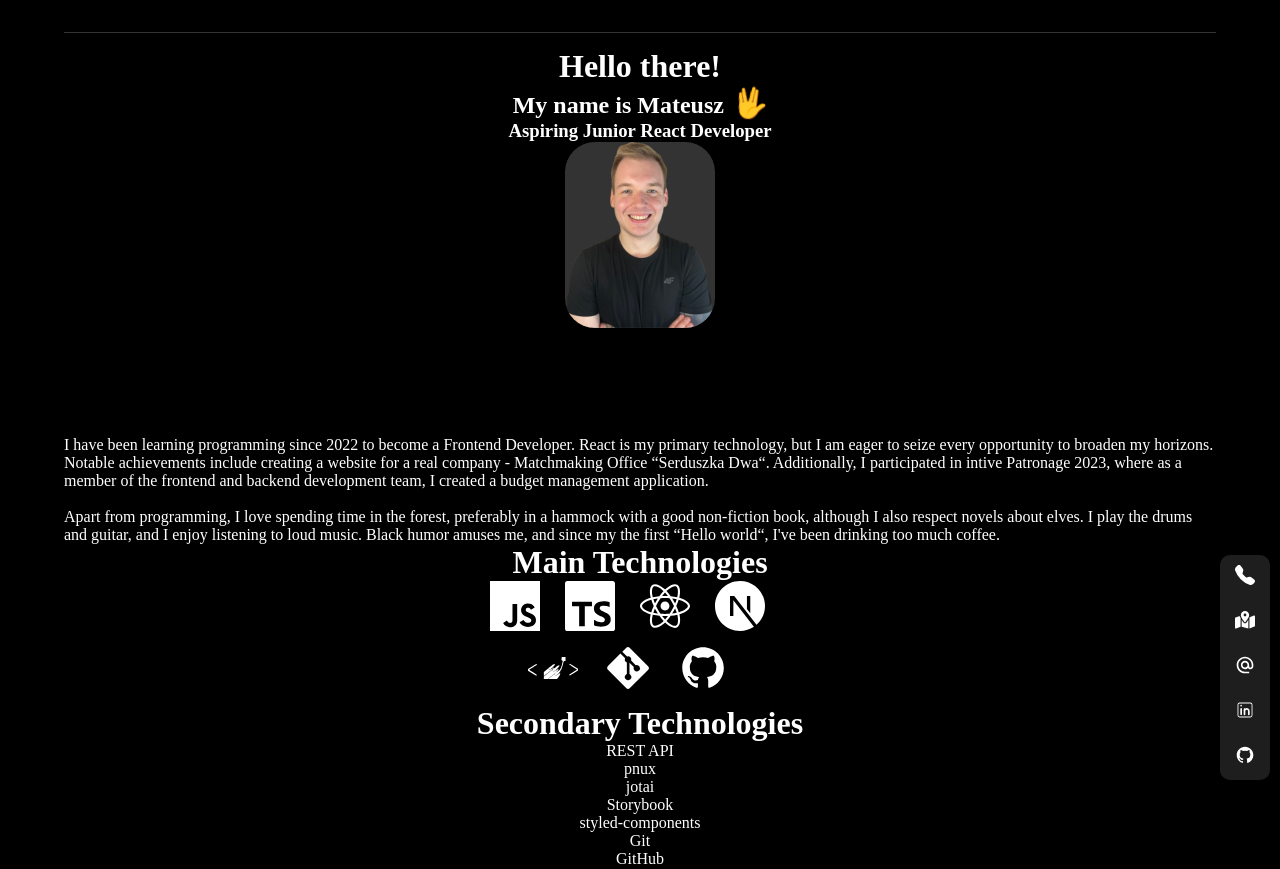
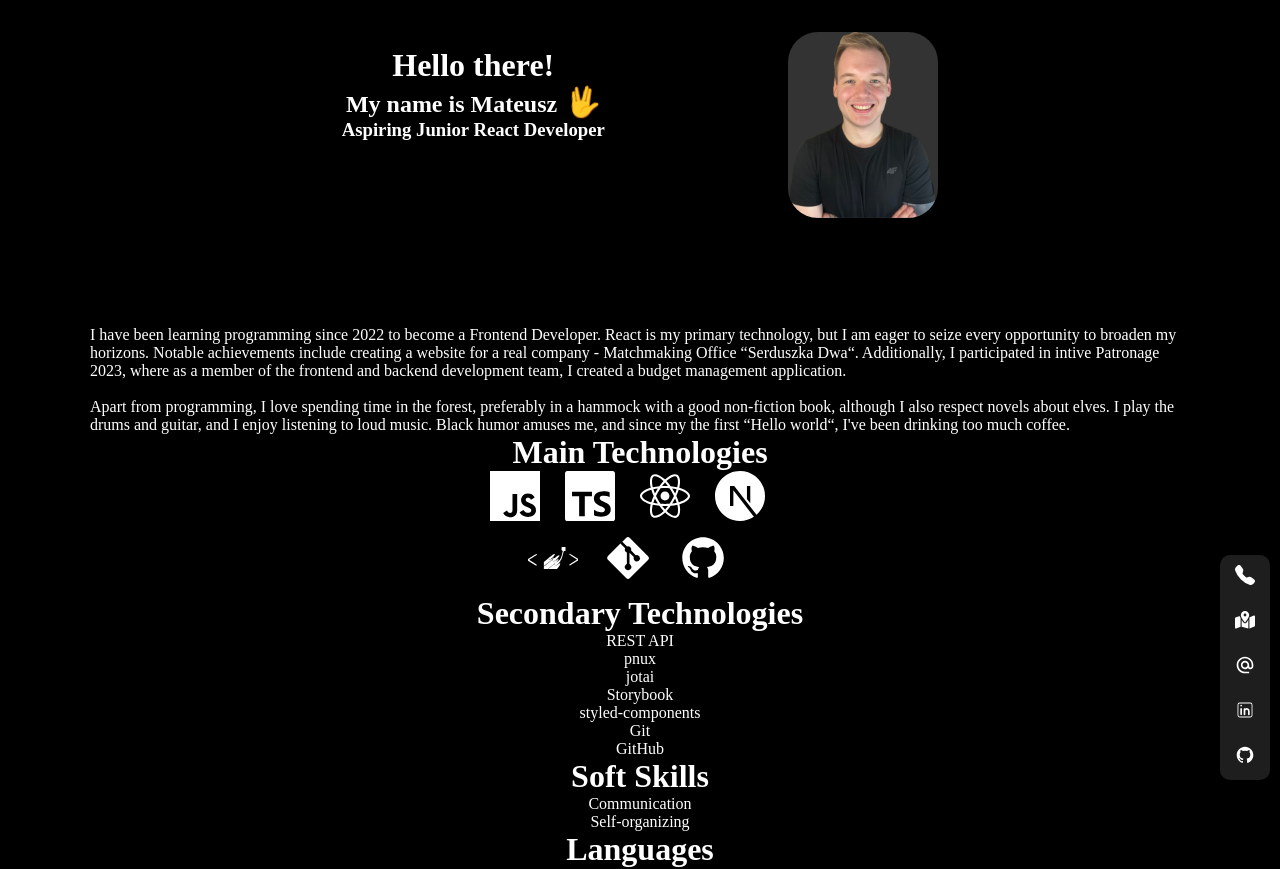
Before and after one commit to Vectari/vectari.github.io, a React (Vite) app: page / in a window 1280 px wide. Shown: the top 869 px of the page. Built offline with nearby package versions, Linux system fonts and the light colour scheme.

Commit message:
header update

```diff
--- a/src/Theme.jsx
+++ b/src/Theme.jsx
@@ -6,4 +6,8 @@ export const Theme = {
     hover: "#555",
     secondaryTransparent: "#33333396",
   },
+  width: {
+    mobile: "375px",
+    tablet: "768px",
+  },
 };
--- a/src/components/Header.jsx
+++ b/src/components/Header.jsx
@@ -1,8 +1,18 @@
 import styled from "styled-components";
 import { Theme } from "../Theme";
 
+const HeaderWrapper = styled.div`
+  display: flex;
+  min-width: 300px;
+  max-width: 780px;
+  flex-wrap: wrap;
+`;
+
+const TextWrapper = styled.div``;
+
+const ImgWrapper = styled.div``;
+
 const StyledH1 = styled.h1`
-  border-top: 1px solid ${Theme.colors.secondary};
   padding-top: 15px;
   text-align: center;
   color: ${Theme.colors.testgold};
@@ -25,7 +35,9 @@ const StyledImg = styled.img`
   width: 150px;
   border-radius: 30px;
   background-color: ${Theme.colors.secondary};
-  /* box-shadow: 10px 5px 5px red; */
+  @media only screen and (max-width: 459px) {
+    margin-top: 40px;
+  }
 `;
 
 const StyledSpan = styled.span`
@@ -67,16 +79,20 @@ const StyledSpan = styled.span`
 
 export function Header() {
   return (
-    <>
+    <HeaderWrapper>
+      <TextWrapper>
         <StyledH1>Hello there!</StyledH1>
         <StyledH2>
           My name is Mateusz <StyledSpan>🖖</StyledSpan>
         </StyledH2>
         <StyledH3>Aspiring Junior React Developer</StyledH3>
+      </TextWrapper>
+      <ImgWrapper>
         <StyledImg
           src="/myphotonobg.PNG"
           alt="Mateusz Majer's photo no background"
         />
-    </>
+      </ImgWrapper>
+    </HeaderWrapper>
   );
 }
--- a/src/index.css
+++ b/src/index.css
@@ -10,6 +10,6 @@ body {
   padding-top: 32px;
   color: white;
   background-color: black;
-  max-width: 1200px;
+  max-width: 1100px;
   width: 90%;
 }
```
Lines whose indentation alone changed are shown as unchanged.
